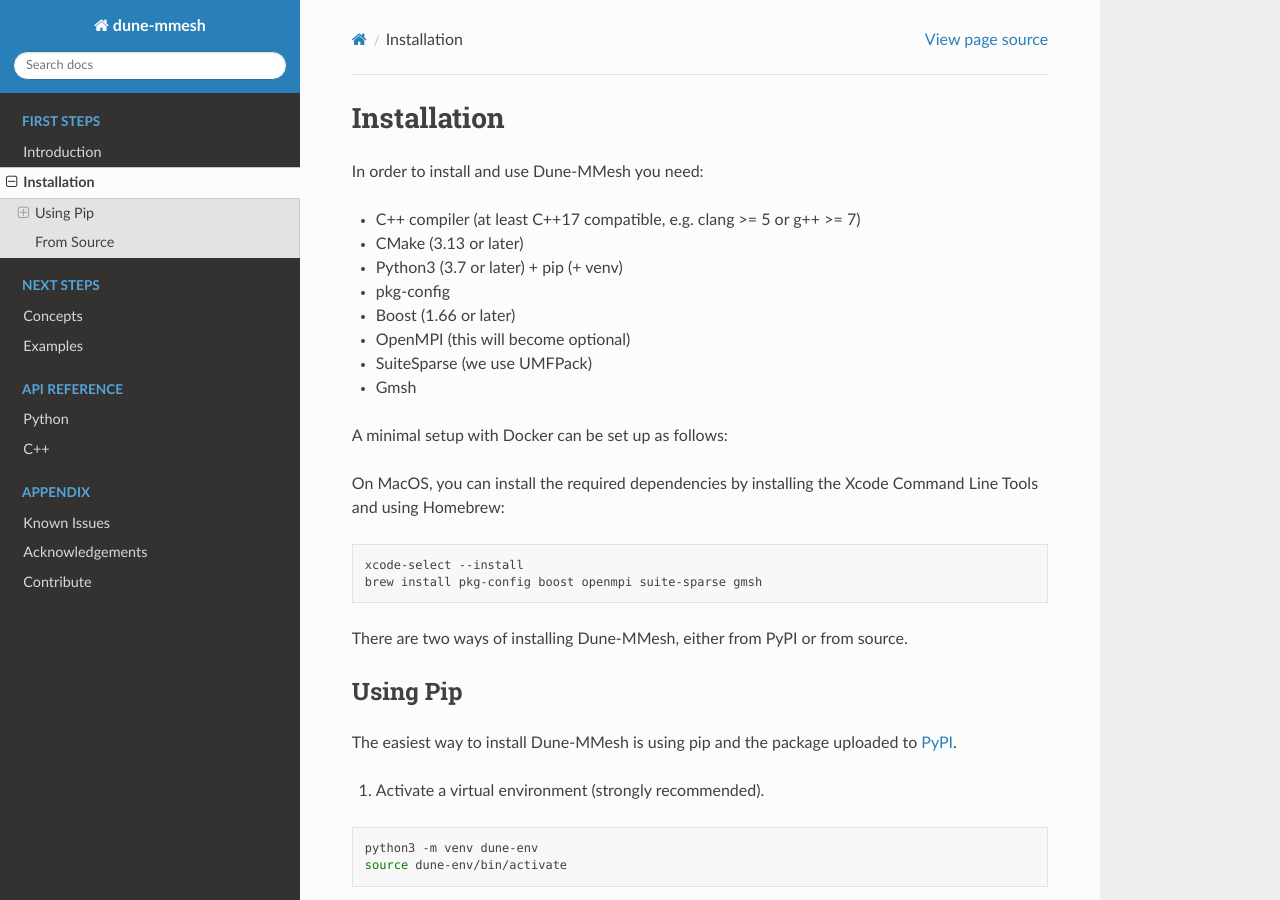
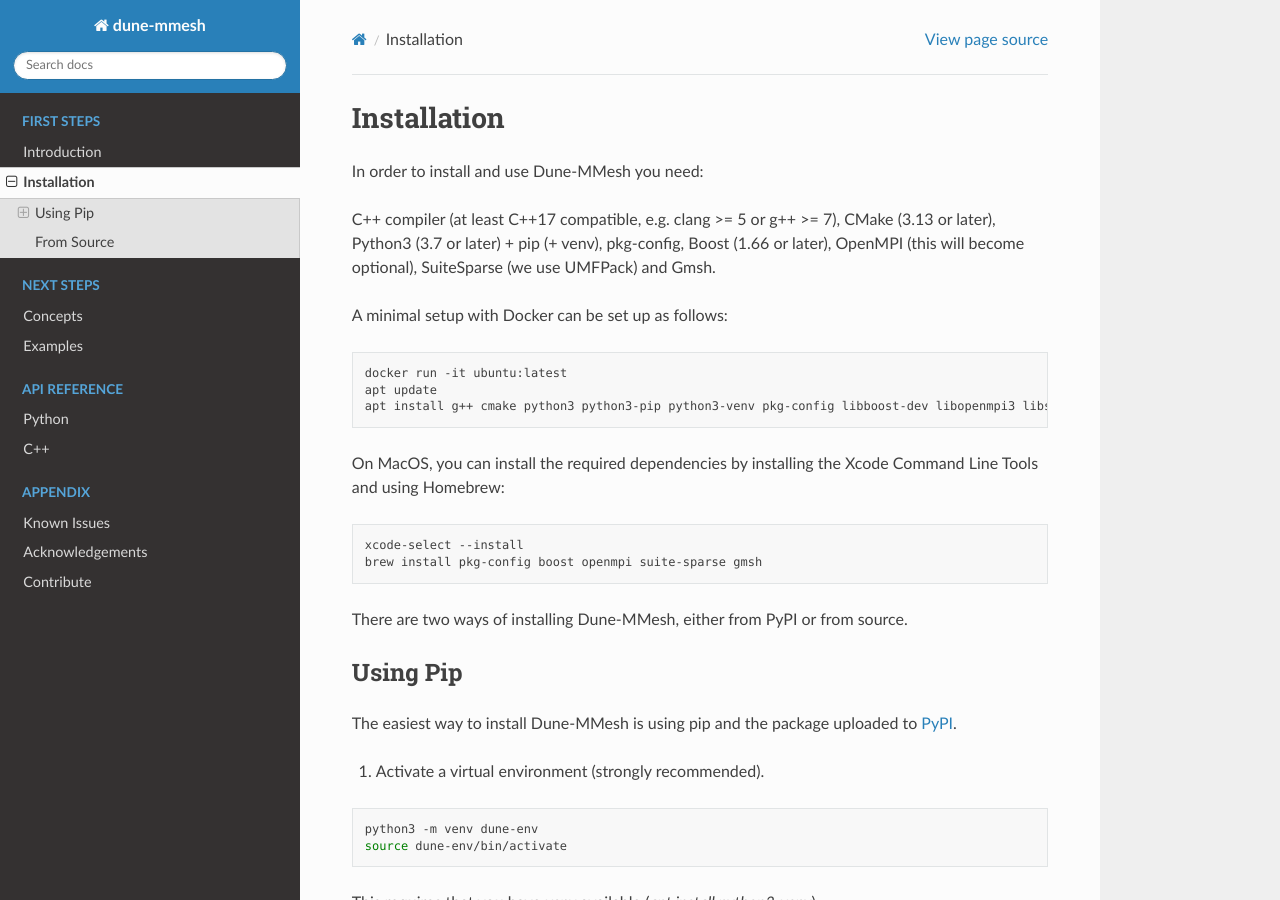
Before and after one commit to samuelburbulla/dune-mmesh, a Sphinx documentation site: the page built from doc/installation.rst, in a window 1280 px wide and 900 px high. Built offline with Sphinx 7.4.7 and the Read the Docs theme 2.0.0, drawn with Linux system fonts in a browser that asks for light colours; pages that are not in the unit, such as notebooks, are missing from menus.

Commit message:
Small fixes in installation docs.

```diff
--- a/doc/installation.rst
+++ b/doc/installation.rst
@@ -6,19 +6,20 @@ Installation
 
 In order to install and use Dune-MMesh you need:
 
-* C++ compiler (at least C++17 compatible, e.g. clang >= 5 or g++ >= 7)
-* CMake (3.13 or later)
-* Python3 (3.7 or later) + pip (+ venv)
-* pkg-config
-* Boost (1.66 or later)
-* OpenMPI (this will become optional)
-* SuiteSparse (we use UMFPack)
-* Gmsh
+C++ compiler (at least C++17 compatible, e.g. clang >= 5 or g++ >= 7),
+CMake (3.13 or later),
+Python3 (3.7 or later) + pip (+ venv),
+pkg-config,
+Boost (1.66 or later),
+OpenMPI (this will become optional),
+SuiteSparse (we use UMFPack) and
+Gmsh.
 
 
 A minimal setup with Docker can be set up as follows:
 
 .. code-block:: bash
+
   docker run -it ubuntu:latest
   apt update
   apt install g++ cmake python3 python3-pip python3-venv pkg-config libboost-dev libopenmpi3 libsuitesparse-dev gmsh git
```
